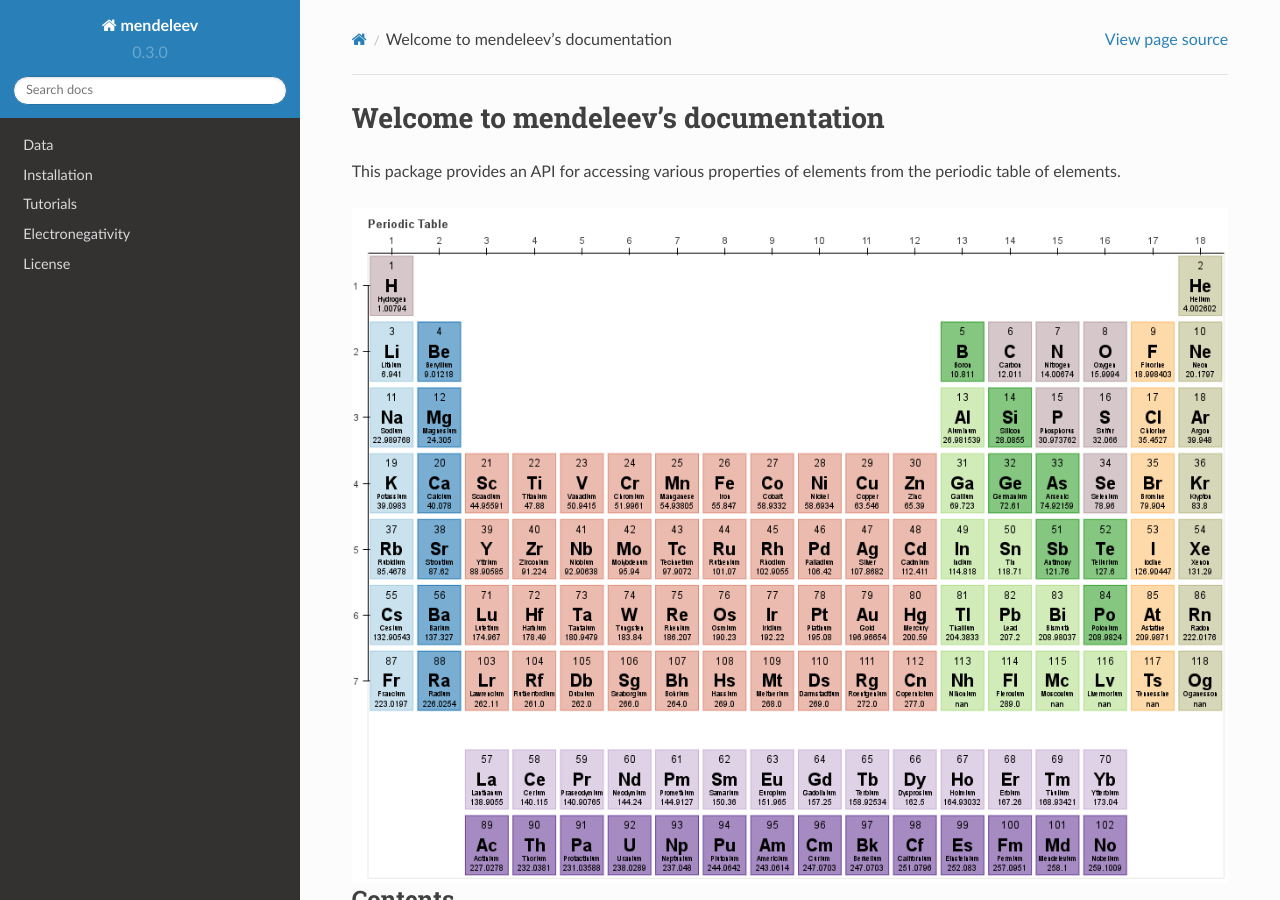
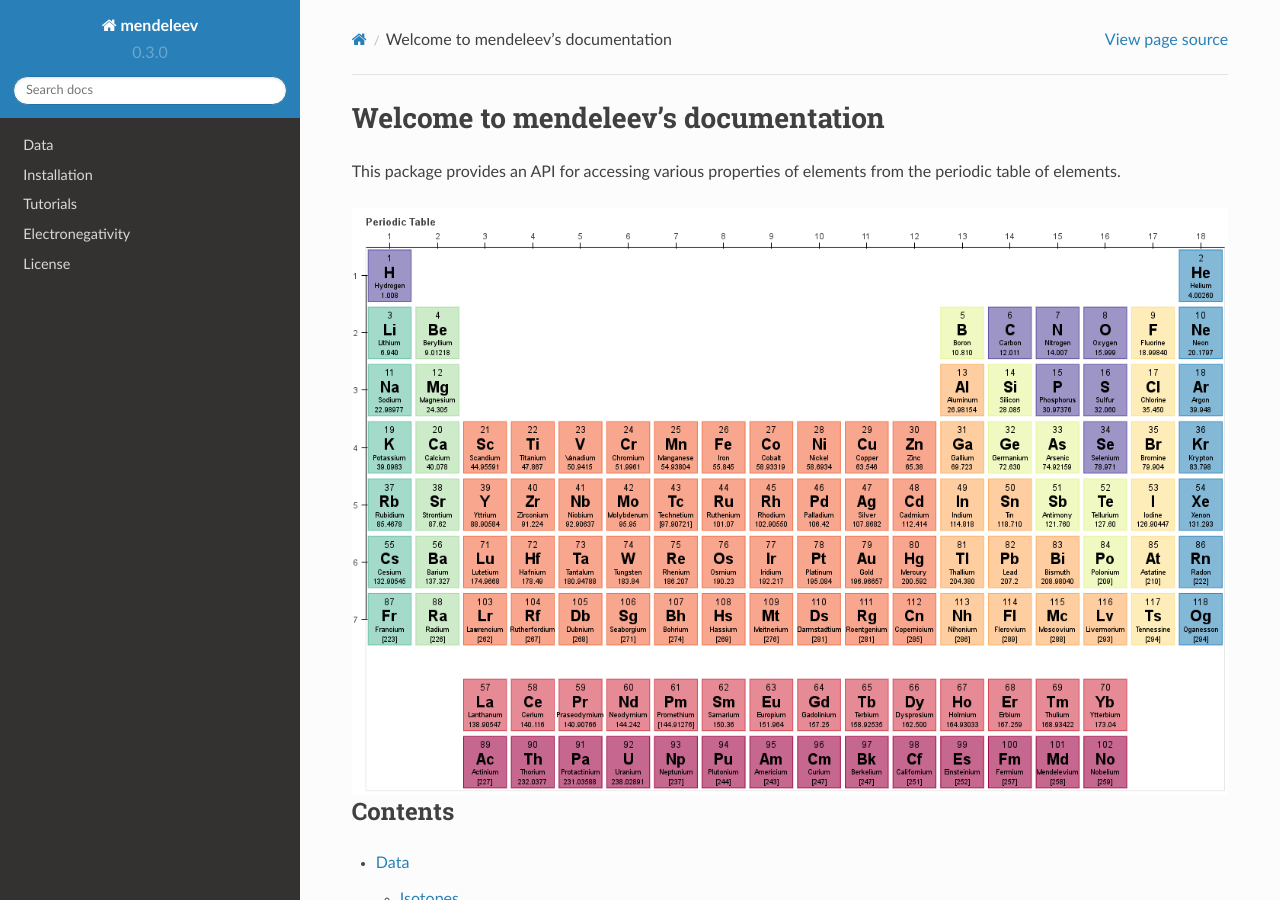
Before and after one commit to lmmentel/mendeleev, a Sphinx documentation site: the page built from docs/source/index.rst, in a window 1280 px wide and 900 px high. Built offline with Sphinx 7.4.7 and the Read the Docs theme 2.0.0, drawn with Linux system fonts in a browser that asks for light colours; pages that are not in the unit, such as notebooks, are missing from menus.

Commit message:
updated the periodic table image

```diff
--- a/docs/source/index.rst
+++ b/docs/source/index.rst
@@ -8,7 +8,7 @@ Welcome to mendeleev's documentation
 This package provides an API for accessing various properties of elements from
 the periodic table of elements.
 
-.. image:: img/periodictable.png
+.. image:: img/mendeleev_periodic_series.png
     :width: 1000px
     :align: center
     :alt: alternate text
```
Also changed, not shown: docs/source/img/mendeleev_periodic_series.png (added).
